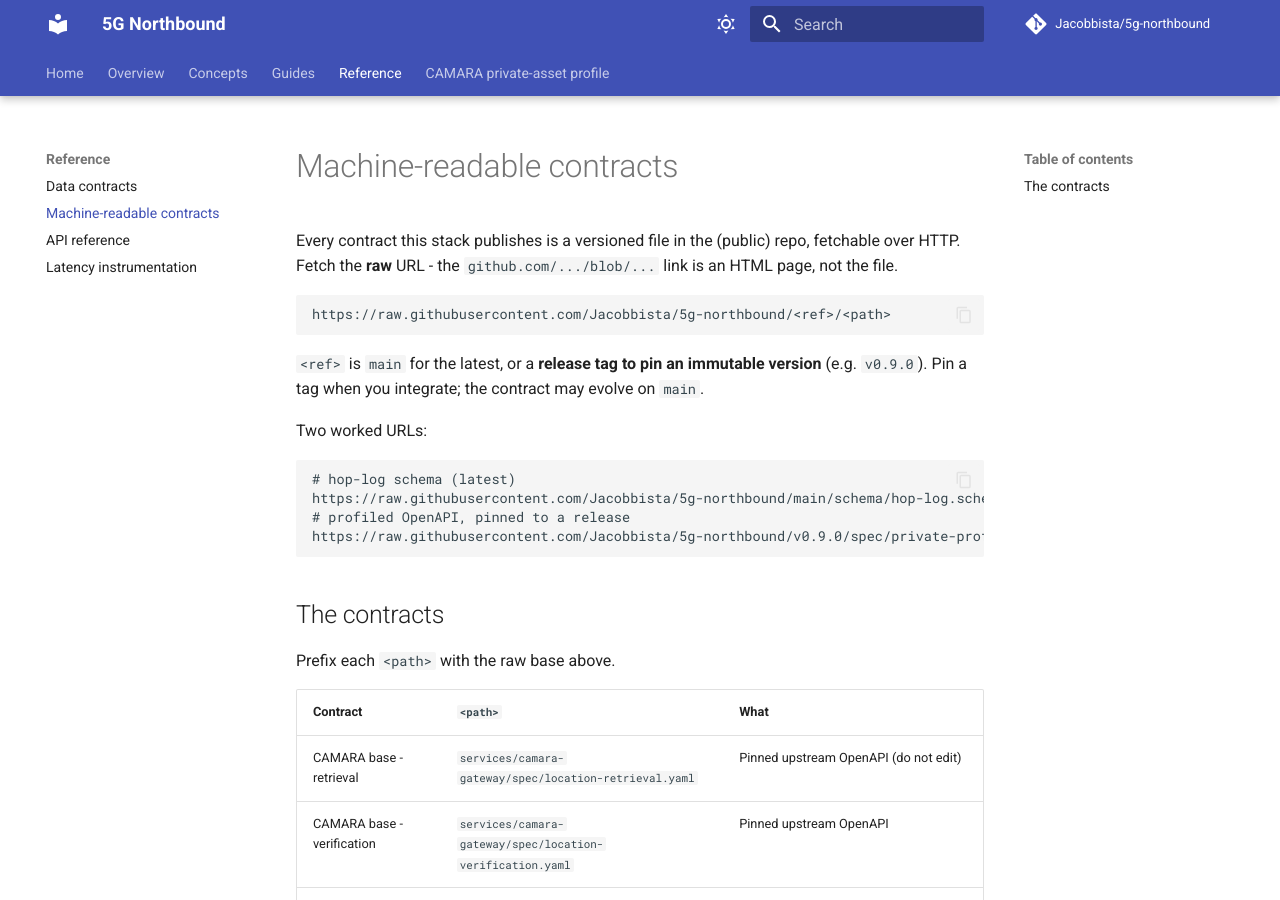
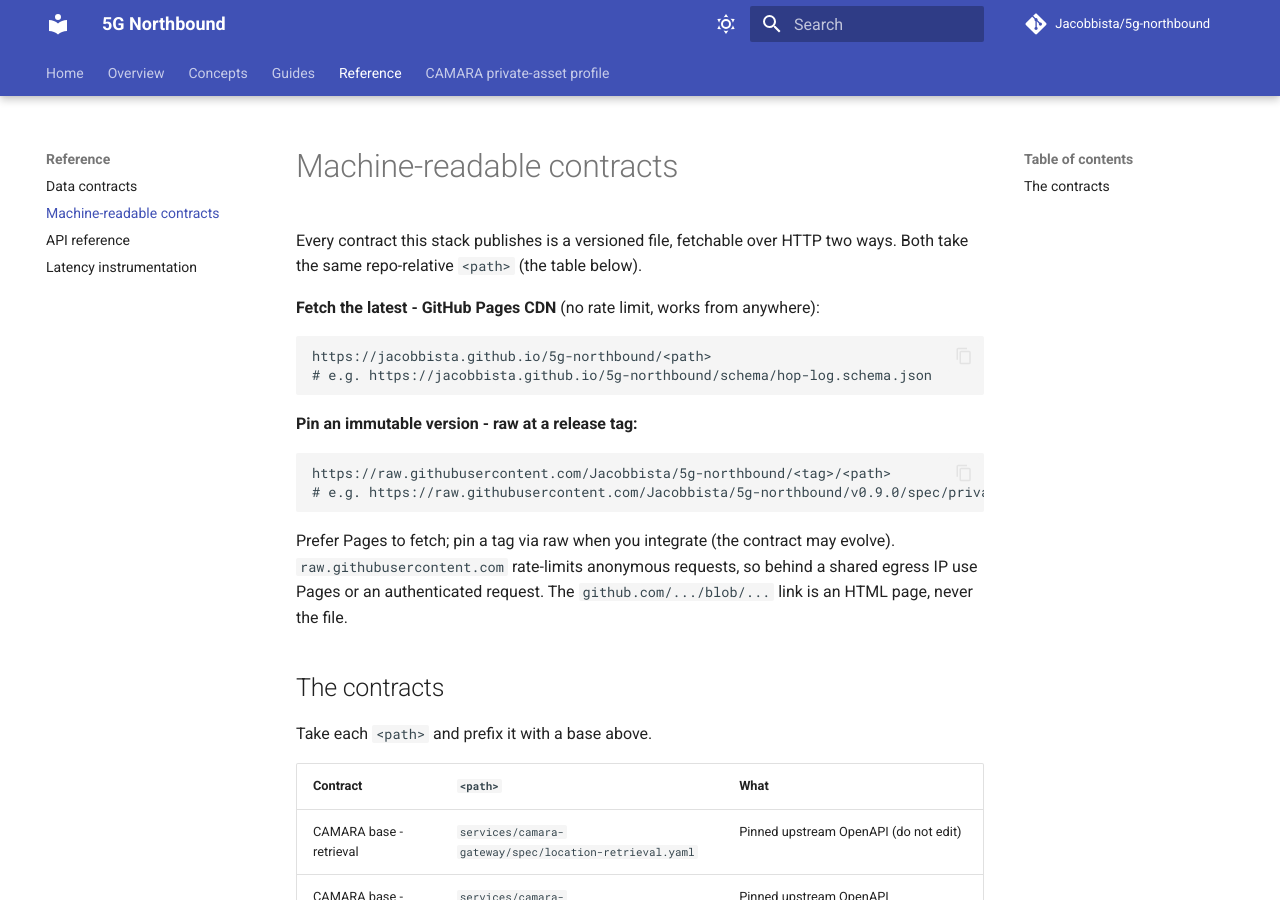
Before and after one commit to Jacobbista/5g-northbound, an MkDocs documentation site: the page built from docs/contracts.md, in a window 1280 px wide and 900 px high. Built offline with MkDocs 1.6.1 and Material for MkDocs 9.7.7, drawn with Linux system fonts in a browser that asks for light colours; comment, search, counter and statistics services are not loaded.

Commit message:
ci: serve machine-readable contracts on the Pages CDN
raw.githubusercontent rate-limits anonymous fetches (429 behind a shared egress
IP). Copy schema/ + spec/ into the built site so every contract is fetchable
from the Pages CDN with no rate limit; contracts.md documents Pages (latest) vs
raw+tag (pinned).

````diff
--- a/docs/contracts.md
+++ b/docs/contracts.md
@@ -1,29 +1,30 @@
 # Machine-readable contracts
 
-Every contract this stack publishes is a versioned file in the (public) repo,
-fetchable over HTTP. Fetch the **raw** URL - the `github.com/.../blob/...` link
-is an HTML page, not the file.
+Every contract this stack publishes is a versioned file, fetchable over HTTP two
+ways. Both take the same repo-relative `<path>` (the table below).
+
+**Fetch the latest - GitHub Pages CDN** (no rate limit, works from anywhere):
 
 ```
-https://raw.githubusercontent.com/Jacobbista/5g-northbound/<ref>/<path>
+https://jacobbista.github.io/5g-northbound/<path>
+# e.g. https://jacobbista.github.io/5g-northbound/schema/hop-log.schema.json
 ```
 
-`<ref>` is `main` for the latest, or a **release tag to pin an immutable
-version** (e.g. `v0.9.0`). Pin a tag when you integrate; the contract may evolve
-on `main`.
-
-Two worked URLs:
+**Pin an immutable version - raw at a release tag:**
 
 ```
-# hop-log schema (latest)
-https://raw.githubusercontent.com/Jacobbista/5g-northbound/main/schema/hop-log.schema.json
-# profiled OpenAPI, pinned to a release
-https://raw.githubusercontent.com/Jacobbista/5g-northbound/v0.9.0/spec/private-profile/generated/location-retrieval.profiled.yaml
+https://raw.githubusercontent.com/Jacobbista/5g-northbound/<tag>/<path>
+# e.g. https://raw.githubusercontent.com/Jacobbista/5g-northbound/v0.9.0/spec/private-profile/generated/location-retrieval.profiled.yaml
 ```
+
+Prefer Pages to fetch; pin a tag via raw when you integrate (the contract may
+evolve). `raw.githubusercontent.com` rate-limits anonymous requests, so behind a
+shared egress IP use Pages or an authenticated request. The
+`github.com/.../blob/...` link is an HTML page, never the file.
 
 ## The contracts
 
-Prefix each `<path>` with the raw base above.
+Take each `<path>` and prefix it with a base above.
 
 | Contract | `<path>` | What |
 |----------|----------|------|
````
Also changed, not shown: docs/latency-instrumentation.md (+4 -4 lines), 1 other file.
